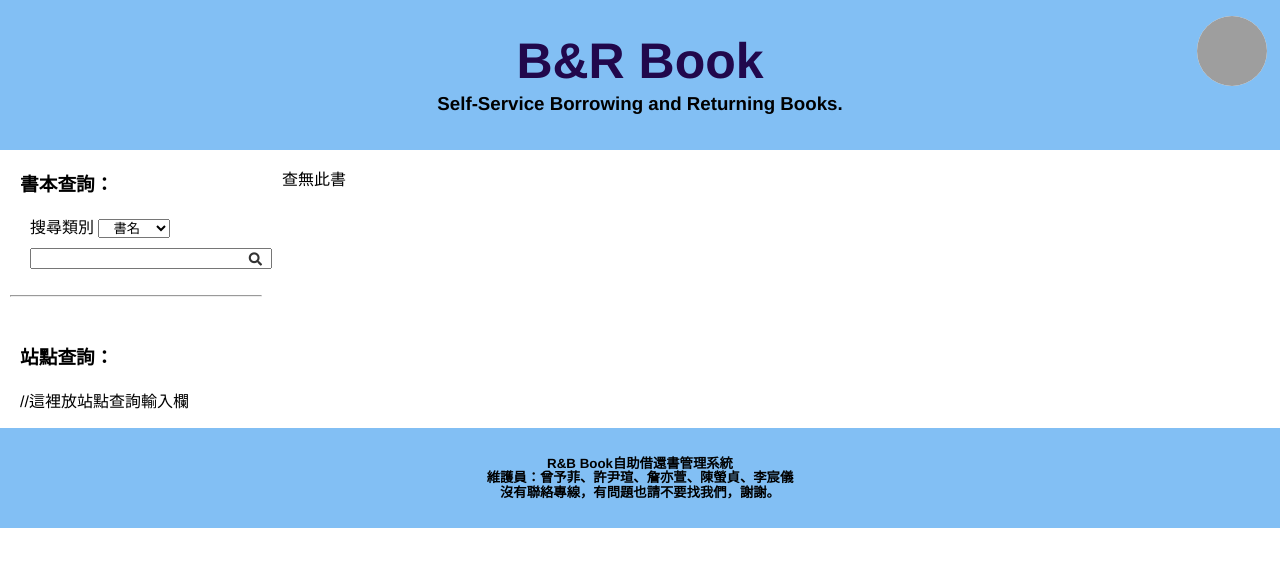
After one commit to TsengYuFei/Database_FinProject, a Django app: page /search/ in a window 1280 px wide. The commit adds this page. Shown: the top 567 px of the page. Run offline with Django 5.2, Linux system fonts and the light colour scheme; grey boxes are pictures that could not be loaded.

Commit message:
書本查詢:沒輸入關鍵字就按搜尋會跳出請輸入關鍵字，輸入關鍵字後查不到，顯示查無此書。

```diff
--- /dev/null
+++ b/members/forms.py
@@ -0,0 +1,12 @@
+from django import forms
+
+class BookSearchForm(forms.Form):
+    SEARCH_CHOICES = [
+        ('title', '書名'),
+        ('isbn', 'ISBN'),
+        ('author_last_name', '姓'),
+        ('author_first_name', '名'),
+        ('publisher', '出版社'),
+    ]
+    search_by = forms.ChoiceField(choices=SEARCH_CHOICES, label='搜尋類別')
+    query = forms.CharField(max_length=25, required=False)
--- /dev/null
+++ b/members/templates/book_search.html
@@ -0,0 +1,41 @@
+{% extends 'homepage.html' %}
+
+{% block main %}
+    <div class="primary">
+        <div class="left">
+           <h3>書本查詢：</h3>
+           <form method="get" action="{% url 'book_search' %}" onsubmit="return validateForm()">
+               <label for="search_by">搜尋類別</label>
+               <select id="search_by" name="search_by">
+                   <option value="title">書名</option>
+                   <option value="isbn">ISBN</option>
+                   <option value="author_last_name">姓</option>
+                   <option value="author_first_name">名</option>
+                   <option value="publisher">出版社</option>
+               </select>
+               <br>
+               <div class="search-box">
+                   <input type="text" id="query" name="query" value="{{ request.GET.query|default_if_none:'' }}">
+                   <button type="submit">
+                       <i class="fa fa-search"></i>
+                   </button>
+               </div>
+           </form>
+           <br><hr><br>
+           <h3>站點查詢：</h3>
+           <p>//這裡放站點查詢輸入欄</p>
+        </div>
+        <div class="right">
+            {% if books %}
+                <h3>搜索结果：</h3>
+                <ul>
+                    {% for book in books %}
+                    <li>{{ book.title }} by {{ book.author }}</li>
+                    {% endfor %}
+                </ul>
+            {% else %}
+                <p>查無此書</p>
+            {% endif %}
+        </div>
+    </div>
+{% endblock %}
--- a/members/templates/homepage.html
+++ b/members/templates/homepage.html
@@ -11,17 +11,27 @@
         <link rel="stylesheet" href="{% static 'css/home.css' %}">
         <link rel="stylesheet" href="https://cdnjs.cloudflare.com/ajax/libs/font-awesome/5.15.4/css/all.min.css">
     {% endblock %}
+
 </head>
 <body>
-    {% load static %}
     {% block person %}
         <img class="person" src="https://photo-static-api.fotomore.com/creative/vcg/400/new/VCG41N1198413935.jpg" alt="訪客頭">
     {% endblock %}
     {% block main %}
+        <script>
+            function validateForm() {
+                var query = document.getElementById('query').value;
+                if (query === '') {
+                    alert('請輸入關鍵字');
+                    return false;
+                }
+                return true;
+            }
+        </script>
         <div class="primary">
             <div class="left">
                <h3>書本查詢：</h3>
-               <form method="get">
+               <form method="get" action="{% url 'book_search' %}" onsubmit="return validateForm()">
                    <label for="search_by">搜尋類別</label>
                    <select id="search_by" name="search_by">
                        <option value="title">書名</option>
@@ -31,7 +41,7 @@
                        <option value="publisher">出版社</option>
                    </select>
                    <br>
-                {{ form.query }}
+                   <!-- {{ form.query }} -->
                    <div class="search-box">
                        <input type="text" id="query" name="query" value="{{ request.GET.query|default_if_none:'' }}">
                        <button type="submit">
@@ -44,20 +54,7 @@
                <p>//這裡放站點查詢輸入欄</p>
             </div>
             <div class="right">
-                {% if not request.GET.query %}
                 <p>//這裡等資料庫建好放書籍瀏覽gallery</p>
-                {% else %}
-                    {% if books %}
-                    <h3>搜索结果：</h3>
-                    <ul>
-                        {% for book in books %}
-                        <li>{{ book.title }} by {{ book.author }}</li>
-                        {% endfor %}
-                    </ul>
-                    {% else %}
-                        <p>查無此書</p>
-                    {% endif %}
-                {% endif %}
             </div>
         </div>
     {% endblock %}
--- a/members/views.py
+++ b/members/views.py
@@ -1,12 +1,11 @@
 from django.shortcuts import render
-from django.http import HttpResponse
-from django.template import loader
+from django.views.generic import ListView
 from .models import Book
-from django.views.generic import ListView
+from .forms import BookSearchForm
 
 def home(request):
-    template = loader.get_template('homepage.html')
-    return HttpResponse(template.render())
+    form = BookSearchForm()
+    return render(request, 'homepage.html', {'form': form})
 
 class BookSearchView(ListView):
     model = Book
@@ -22,9 +21,14 @@ class BookSearchView(ListView):
             elif search_by == 'isbn':
                 return Book.objects.filter(isbn__icontains=query)
             elif search_by == 'author_last_name':
-                return Book.objects.filter(author_lname__icontains=query)
+                return Book.objects.filter(author_last_name__icontains=query)
             elif search_by == 'author_first_name':
-                return Book.objects.filter(author_fname__icontains=query)
+                return Book.objects.filter(author_first_name__icontains=query)
             elif search_by == 'publisher':
                 return Book.objects.filter(publisher__icontains=query)
         return Book.objects.none()
+
+    def get_context_data(self, **kwargs):
+        context = super().get_context_data(**kwargs)
+        context['form'] = BookSearchForm(self.request.GET)
+        return context
```
Lines whose indentation alone changed are shown as unchanged.
